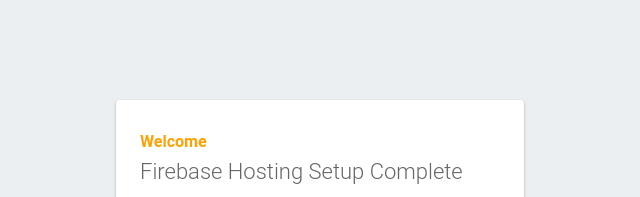
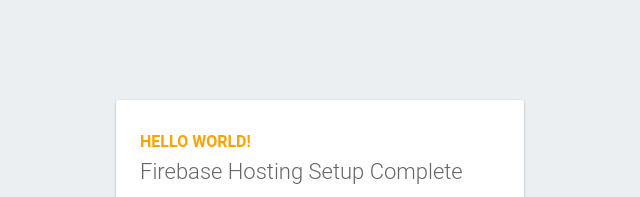
Before and after one commit to syuuma-ito/2023-school-festival-homepage, a plain HTML site: page public/index.html in a window 1280 px wide. Shown: the top 197 px of the page, 320-960 px from the left. Drawn offline with Linux system fonts and the light colour scheme; some packages are replaced by stand-ins of ours.

Commit message:
first commit

```diff
--- a/public/index.html
+++ b/public/index.html
@@ -89,7 +89,7 @@
     </head>
     <body>
         <div id="message">
-            <h2>Welcome</h2>
+            <h2>HELLO WORLD!</h2>
             <h1>Firebase Hosting Setup Complete</h1>
             <p>You're seeing this because you've successfully setup Firebase Hosting. Now it's time to go build something extraordinary!</p>
             <a target="_blank" href="https://firebase.google.com/docs/hosting/">Open Hosting Documentation</a>
```
